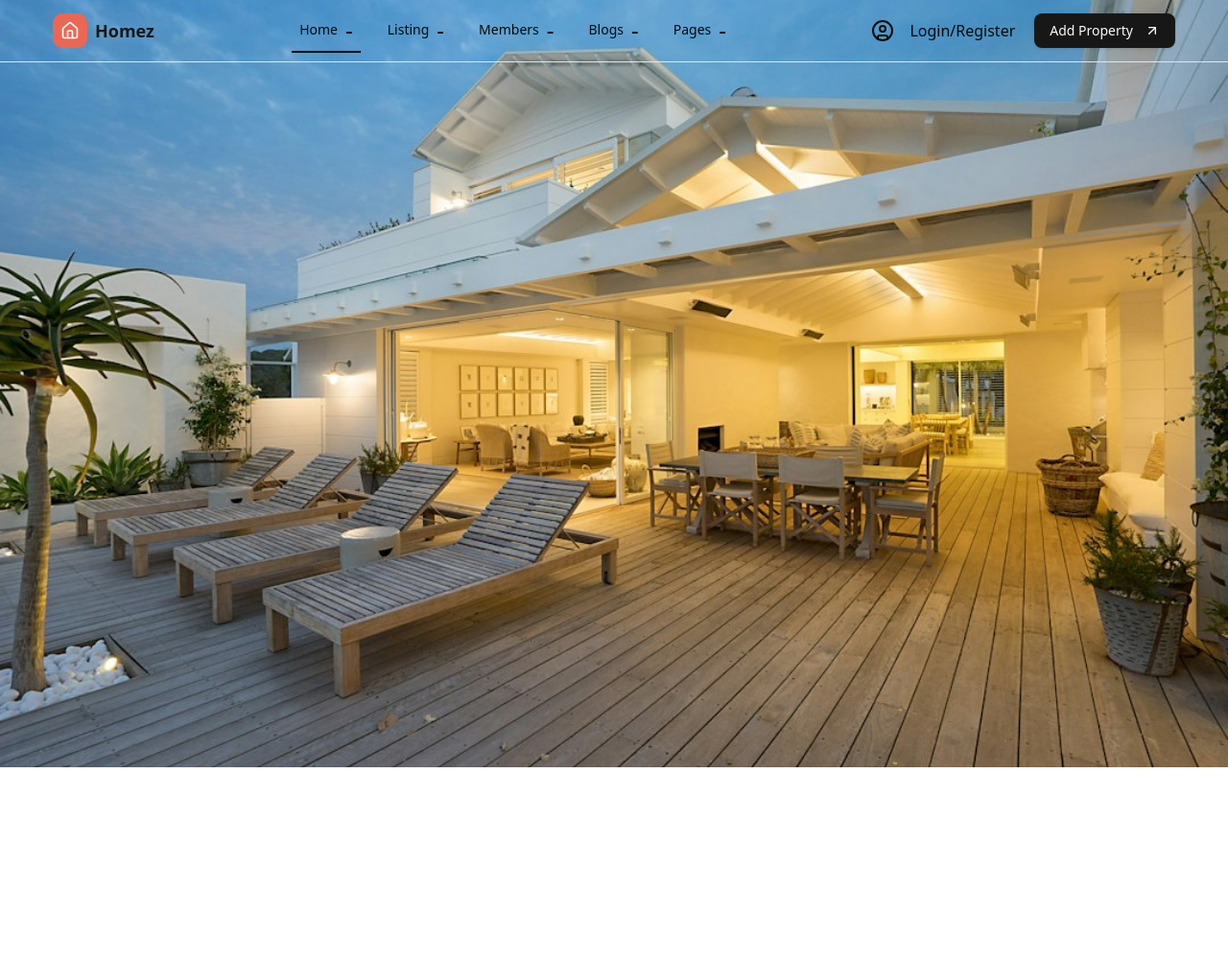
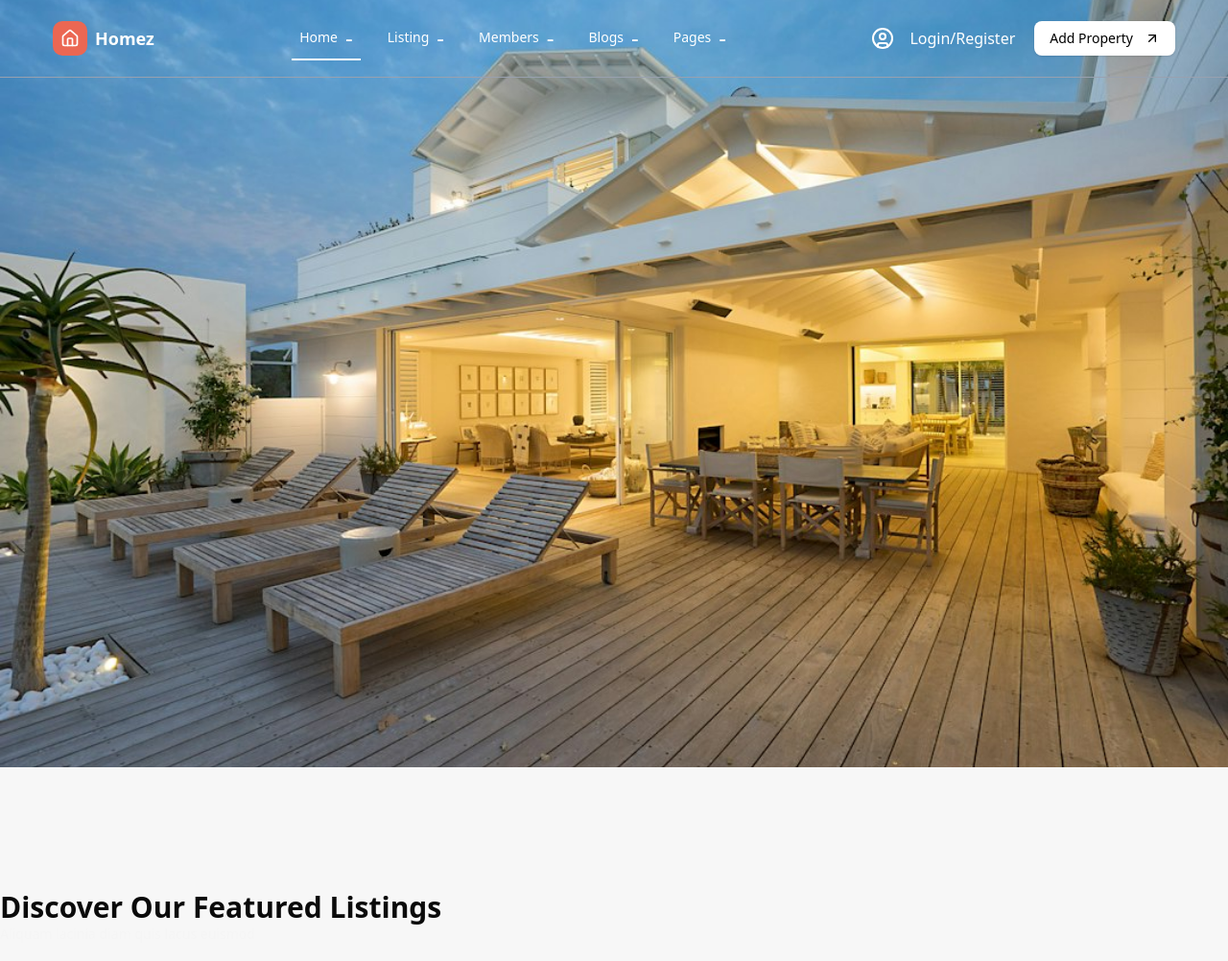
Before and after one commit to najrulislam38/homez, a React (Vite) app: page / in a window 1280 px wide. Shown: the top 1002 px of the page at 96% size. Before the commit the page ends 800 px from the top, so only its background shows below. Built offline with nearby package versions, Linux system fonts and the light colour scheme.

Commit message:
modified navbar for srolling page

```diff
--- a/src/components/layout/Navbar.tsx
+++ b/src/components/layout/Navbar.tsx
@@ -43,8 +43,10 @@ export default function Navbar() {
 
   return (
     <header
-      className={`w-full border-b px-4 md:px-6 fixed to-0% ${
-        scrolled ? "bg-white shadow-md" : "bg-transparent"
+      className={`w-full  px-4 md:px-6 py-2 fixed to-0 z-50 transition-all duration-300 ${
+        scrolled
+          ? "bg-white shadow-md text-black border-b-[1px]  border-transparent"
+          : "bg-transparent text-white border-b-[1px] border-gray-400 "
       }`}
     >
       <div className="max-w-[1170px] mx-auto flex h-16 items-center justify-between gap-4">
@@ -107,7 +109,7 @@ export default function Navbar() {
           </Popover>
           {/* Logo */}
           <div className="flex items-center">
-            <Link to={"/"} className="text-primary hover:text-primary/90">
+            <Link to={"/"} className="">
               <div className="flex gap-2 items-center justify-center">
                 <HouseIcon
                   size={36}
@@ -127,7 +129,11 @@ export default function Navbar() {
                   <NavigationMenuLink
                     active={link.active}
                     href={link.href}
-                    className=" flex-row items-center gap-2 py-1.5 font-medium"
+                    className={`flex-row items-center gap-2 py-1.5 font-medium transition duration-300 ${
+                      scrolled
+                        ? "hover:border-gray-800 data-[active]:focus:border-b-2 data-[active]:hover:border-b-2 data-[active]:border-black "
+                        : "hover:border-white data-[active]:focus:border-b-2 data-[active]:hover:border-b-2 data-[active]:border-white "
+                    }`}
                   >
                     <span>{link.label}</span>
                     <span className="text-2xl "> - </span>
@@ -146,7 +152,13 @@ export default function Navbar() {
             <CircleUser />
             <span>Login/Register</span>
           </Link>
-          <Button className="flex gap-3 justify-center items-center font-medium">
+          <Button
+            className={`flex gap-3 justify-center items-center font-medium duration-300 cursor-pointer ${
+              scrolled
+                ? "bg-[#EB6753] shadow-md text-white "
+                : "bg-white text-black hover:text-white"
+            }`}
+          >
             <span>Add Property</span>
             <ArrowUpRight />
           </Button>
--- a/src/components/ui/button.tsx
+++ b/src/components/ui/button.tsx
@@ -1,11 +1,12 @@
-import * as React from "react"
-import { cva, type VariantProps } from "class-variance-authority"
-import { Slot } from "radix-ui"
+/* eslint-disable react-refresh/only-export-components */
+import * as React from "react";
+import { cva, type VariantProps } from "class-variance-authority";
+import { Slot } from "radix-ui";
 
-import { cn } from "@/lib/utils"
+import { cn } from "@/lib/utils";
 
 const buttonVariants = cva(
-  "inline-flex items-center justify-center gap-2 whitespace-nowrap rounded-md text-sm font-medium transition-[color,box-shadow] disabled:pointer-events-none disabled:opacity-50 [&_svg]:pointer-events-none [&_svg:not([class*='size-'])]:size-4 [&_svg]:shrink-0 outline-none focus-visible:border-ring focus-visible:ring-ring/50 focus-visible:ring-[3px]",
+  "inline-flex items-center justify-center gap-2 whitespace-nowrap rounded-md text-sm font-medium transition-[color,box-shadow] disabled:pointer-events-none disabled:opacity-50 [&_svg]:pointer-events-none [&_svg:not([class*='size-'])]:size-4 [&_svg]:shrink-0 outline-none focus-visible:border-ring focus-visible:ring-ring/50 focus-visible:ring-[3px] transition duration-300",
   {
     variants: {
       variant: {
@@ -32,7 +33,7 @@ const buttonVariants = cva(
       size: "default",
     },
   }
-)
+);
 
 function Button({
   className,
@@ -42,9 +43,9 @@ function Button({
   ...props
 }: React.ComponentProps<"button"> &
   VariantProps<typeof buttonVariants> & {
-    asChild?: boolean
+    asChild?: boolean;
   }) {
-  const Comp = asChild ? Slot.Root : "button"
+  const Comp = asChild ? Slot.Root : "button";
 
   return (
     <Comp
@@ -52,7 +53,7 @@ function Button({
       className={cn(buttonVariants({ variant, size, className }))}
       {...props}
     />
-  )
+  );
 }
 
-export { Button, buttonVariants }
+export { Button, buttonVariants };
--- a/src/components/ui/navigation-menu.tsx
+++ b/src/components/ui/navigation-menu.tsx
@@ -130,7 +130,7 @@ function NavigationMenuLink({
     <NavigationMenuPrimitive.Link
       data-slot="navigation-menu-link"
       className={cn(
-        "border-b-2 border-transparent hover:border-black data-[active]:focus:border-b-2  data-[active]:hover:border-b-2 data-[active]:border-black hover:border-b-2 flex flex-col gap-1  p-2 text-sm transition-all outline-none focus-visible:ring-[3px] focus-visible:outline-1 [&_svg:not([class*='size-'])]:size-4",
+        "border-b-2 border-transparent  data-[active]:focus:border-b-2  data-[active]:hover:border-b-2  hover:border-b-2 flex flex-col gap-1  p-2 text-sm transition-all outline-none focus-visible:ring-[3px] focus-visible:outline-1 [&_svg:not([class*='size-'])]:size-4",
         className
       )}
       {...props}
--- a/src/pages/Home.tsx
+++ b/src/pages/Home.tsx
@@ -1,9 +1,11 @@
+import Features from "./Home/Features/Features";
 import HeroSection from "./Home/Hero/HeroSection";
 
 export default function Home() {
   return (
     <div>
       <HeroSection />
+      <Features />
     </div>
   );
 }
--- /dev/null
+++ b/src/pages/Home/Features/Features.tsx
@@ -0,0 +1,13 @@
+export default function Features() {
+  return (
+    <div
+      className="bg-[#F7F7F7] py-32
+    "
+    >
+      <h1 className="text-3xl font-semibold">Discover Our Featured Listings</h1>
+      <p className="text-sm text-muted">
+        Aliquam lacinia diam quis lacus euismod
+      </p>
+    </div>
+  );
+}
```
Also changed, not shown: src/pages/Home/Hero/HeroSection.css (deleted, +0 -8 lines).
